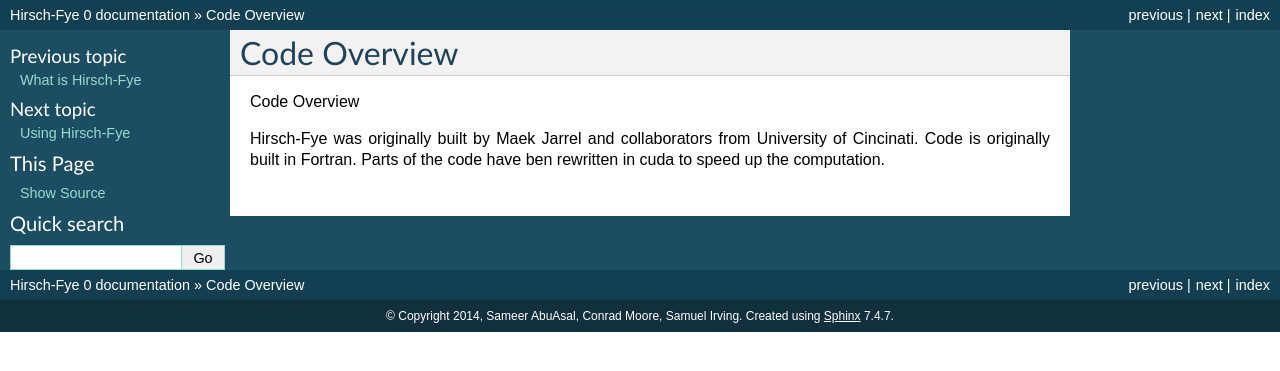
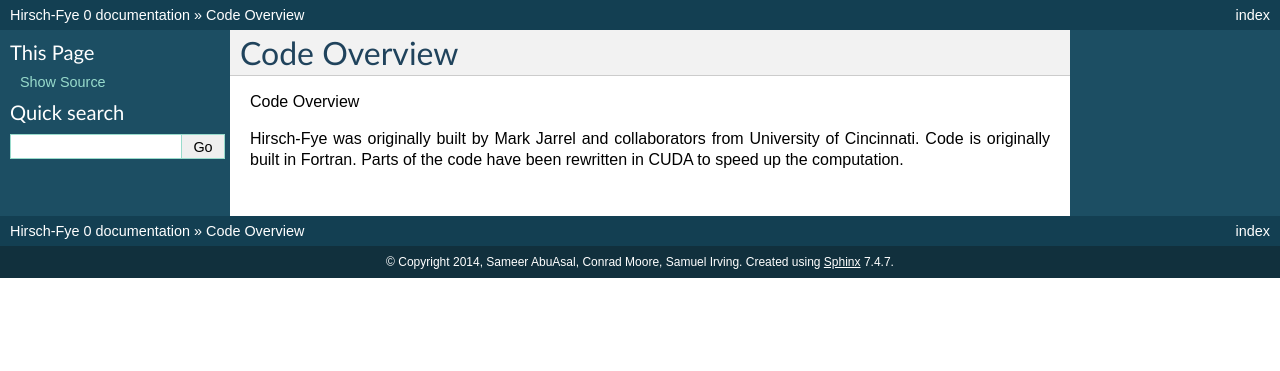
Before and after one commit to TESC-HPC/HF, a Sphinx documentation site: the page built from doc/source/code_overview.rst, in a window 1280 px wide. Shown: the top 371 px of the page. Built offline with Sphinx 7.4.7, drawn with Linux system fonts in a browser that asks for light colours; pages that are not in the unit, such as notebooks, are missing from menus.

```diff
--- a/doc/source/code_overview.rst
+++ b/doc/source/code_overview.rst
@@ -11,5 +11,5 @@
 
 Code Overview
 
-Hirsch-Fye was originally built by Maek Jarrel and collaborators from University of Cincinati.
-Code is originally built in Fortran. Parts of the code have ben rewritten in cuda to speed up the computation.
+Hirsch-Fye was originally built by Mark Jarrel and collaborators from University of Cincinnati.
+Code is originally built in Fortran. Parts of the code have been rewritten in CUDA to speed up the computation.
```
Also changed, not shown: doc/source/index.rst (+12 -9 lines), 8 other files.
